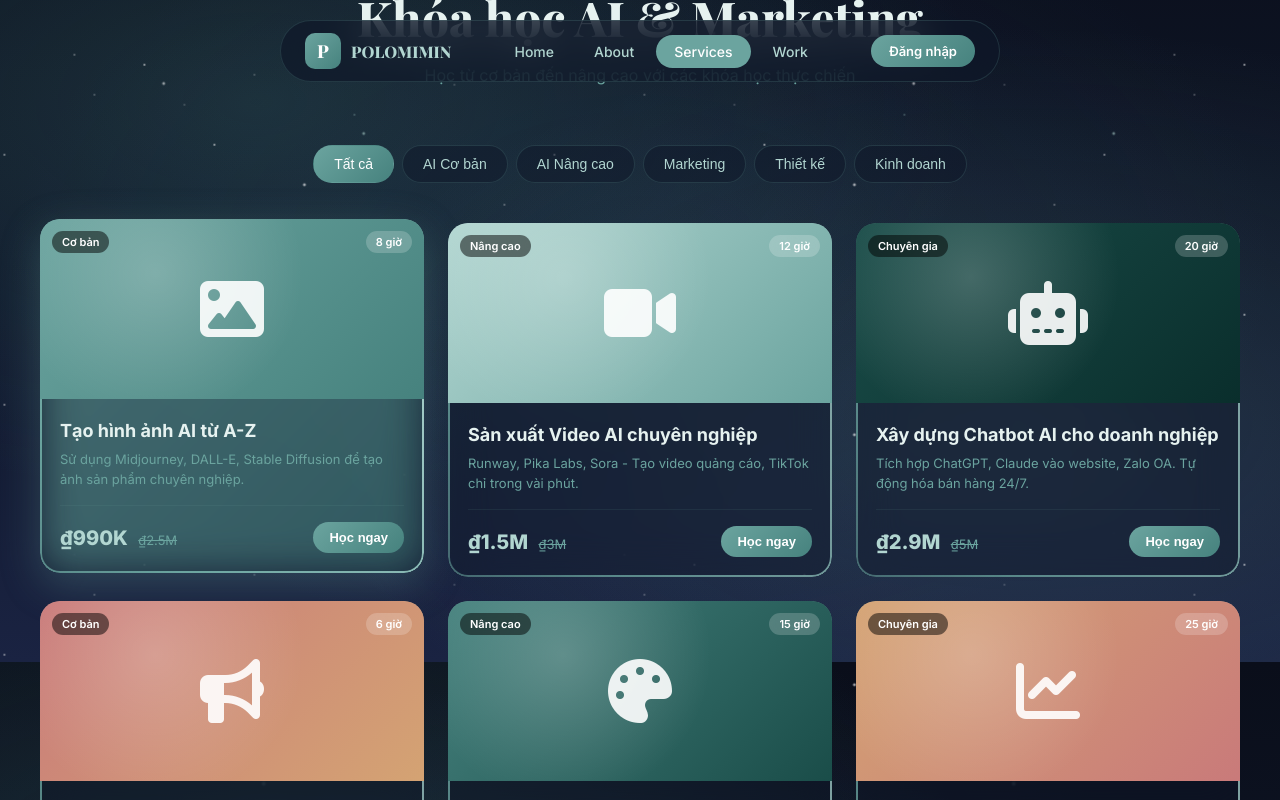
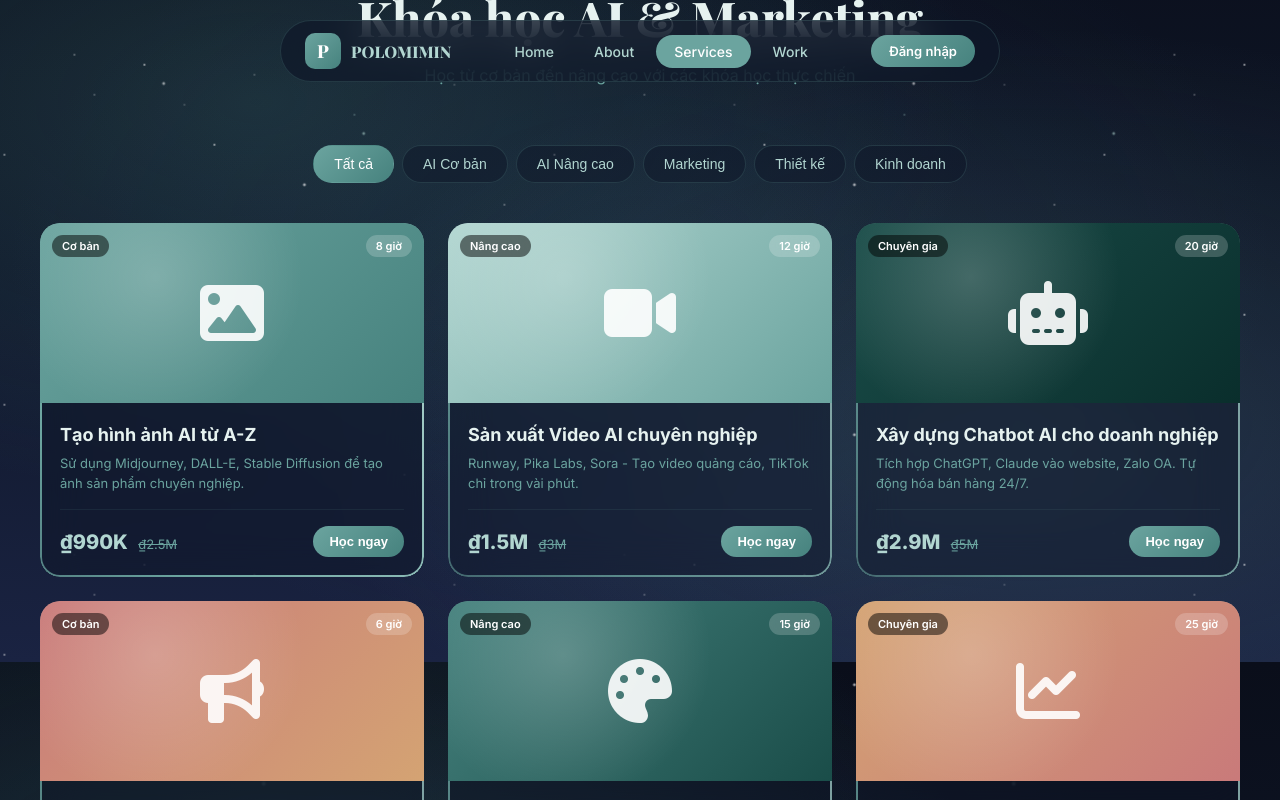
Before and after one commit to minhsang1994/polomimin-website, a plain HTML site: page learn-ai.html in a window 1280 px wide. In both pictures the pointer is over the element 232 px from the left and 1338 px from the top of the page. Shown: the part 938-1738 px from the top of the page. Drawn offline with nearby package versions, Linux system fonts and the light colour scheme.

Commit message:
Remove all card hover effects (no transform/scale)
- Disable transform/translate on card hover
- Disable glow effects
- Disable border animation on hover
- Keep only static glassmorphism look
- More subtle, professional appearance

```diff
--- a/learn-ai.html
+++ b/learn-ai.html
@@ -517,6 +517,12 @@
             padding: 0;
             overflow: hidden;
             cursor: pointer;
+            transition: none;
+        }
+
+        .course-card:hover {
+            transform: none;
+            box-shadow: var(--shadow-md);
         }
 
         .course-thumb {
@@ -655,6 +661,25 @@
             padding: 24px;
             text-align: center;
             cursor: pointer;
+            transition: none;
+        }
+
+        .ai-card:hover {
+            transform: none;
+        }
+
+        /* Remove all card hover effects */
+        .glass-card, .course-card, .ai-card, .info-card {
+            transition: none !important;
+        }
+
+        .glass-card:hover, .course-card:hover, .ai-card:hover, .info-card:hover {
+            transform: none !important;
+            box-shadow: var(--shadow-md) !important;
+        }
+
+        .glass-card::after {
+            display: none;
         }
 
         .ai-card-icon {
```
